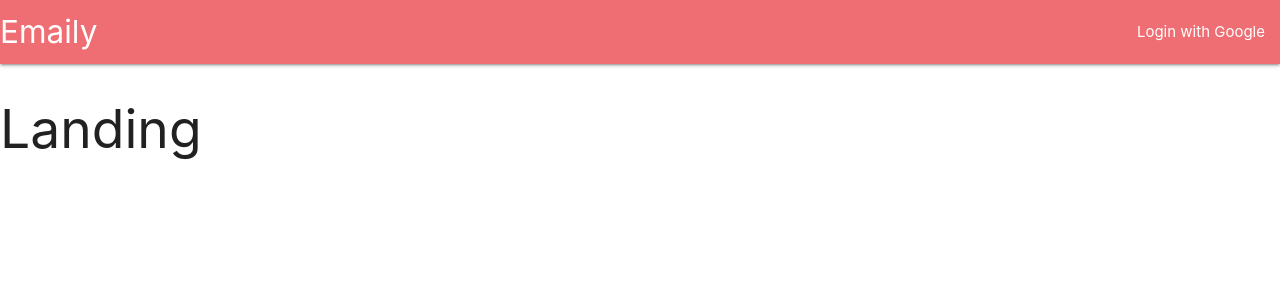
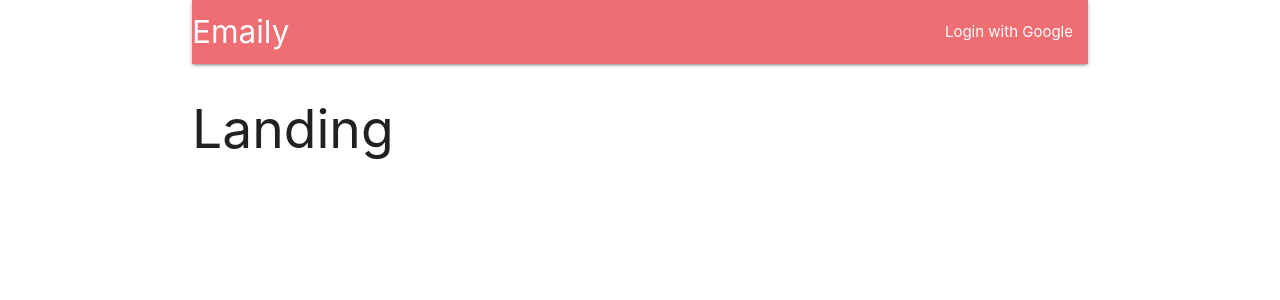
Before and after one commit to llcheeto/Survery-app, a React (Create React App) app in the folder client/: page / in a window 1280 px wide. Shown: the top 300 px of the page. Built offline with nearby package versions, Linux system fonts and the light colour scheme.

Commit message:
added actions

```diff
--- a/client/package.json
+++ b/client/package.json
@@ -6,6 +6,7 @@
     "@testing-library/jest-dom": "^5.16.1",
     "@testing-library/react": "^12.1.2",
     "@testing-library/user-event": "^13.5.0",
+    "axios": "^0.25.0",
     "http-proxy-middleware": "^2.0.2",
     "materialize-css": "^1.0.0-rc.2",
     "react": "^17.0.2",
@@ -14,6 +15,7 @@
     "react-router-dom": "^5.3.0",
     "react-scripts": "5.0.0",
     "redux": "^4.1.2",
+    "redux-thunk": "^2.4.1",
     "web-vitals": "^2.1.4"
   },
   "scripts": {
--- /dev/null
+++ b/client/src/actions/index.js
@@ -0,0 +1,6 @@
+import axios from 'axios';
+import {FETCH_USER} from './types';
+
+const fetchUser = () => {
+  axios.get('/api/current_user');
+};
--- a/client/src/components/App.js
+++ b/client/src/components/App.js
@@ -11,7 +11,7 @@ const App = () => {
   return (
   <div>
     <BrowserRouter>
-      <div>
+      <div className="container">
         <Header />
         <Route exact path="/" component ={  Landing  } />
         <Route exact path="/surveys" component={  Dashboard } />
--- a/client/src/index.js
+++ b/client/src/index.js
@@ -3,12 +3,13 @@ import React from 'react';
 import ReactDOM from 'react-dom';
 import { Provider } from 'react-redux';
 import { createStore, applyMiddleware } from 'redux';
+import reduxThunk from 'redux-thunk';
 
 
 import App from './components/App';
 import reducers from './reducers';
 
-const store = createStore(reducers => [], {}, applyMiddleware());
+const store = createStore(reducers => [], {}, applyMiddleware(reduxThunk));
 
 ReactDOM.render(
 <Provider store={store}><App /></Provider>,
```
Also changed, not shown: client/src/actions/types.js (added), 1 other file (tests, documents, lock files or other folders).
